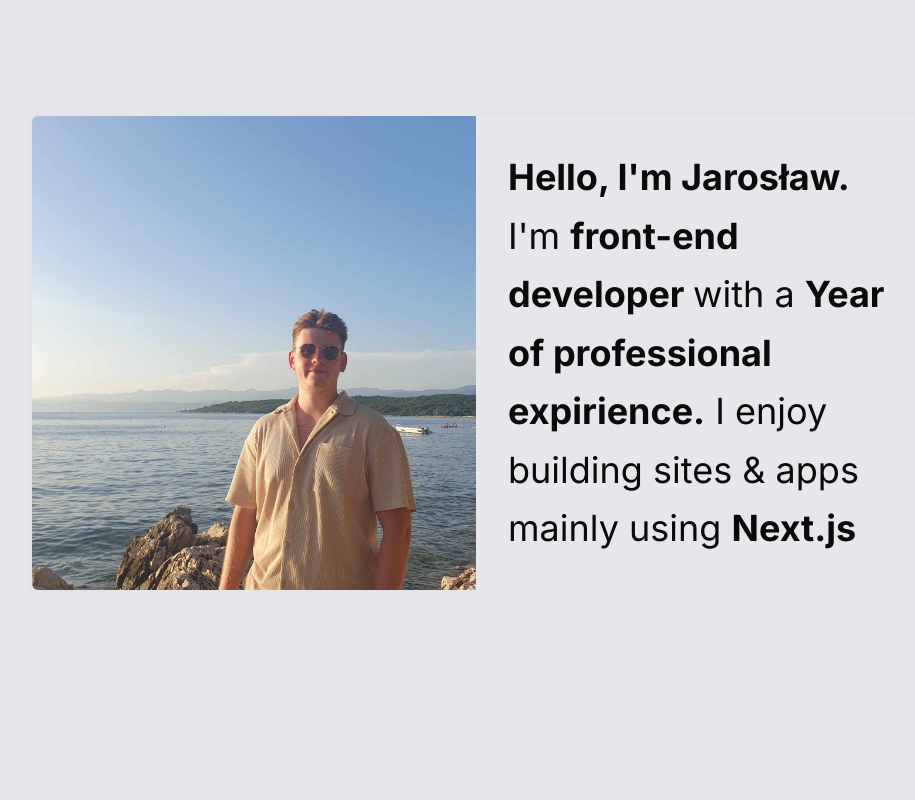
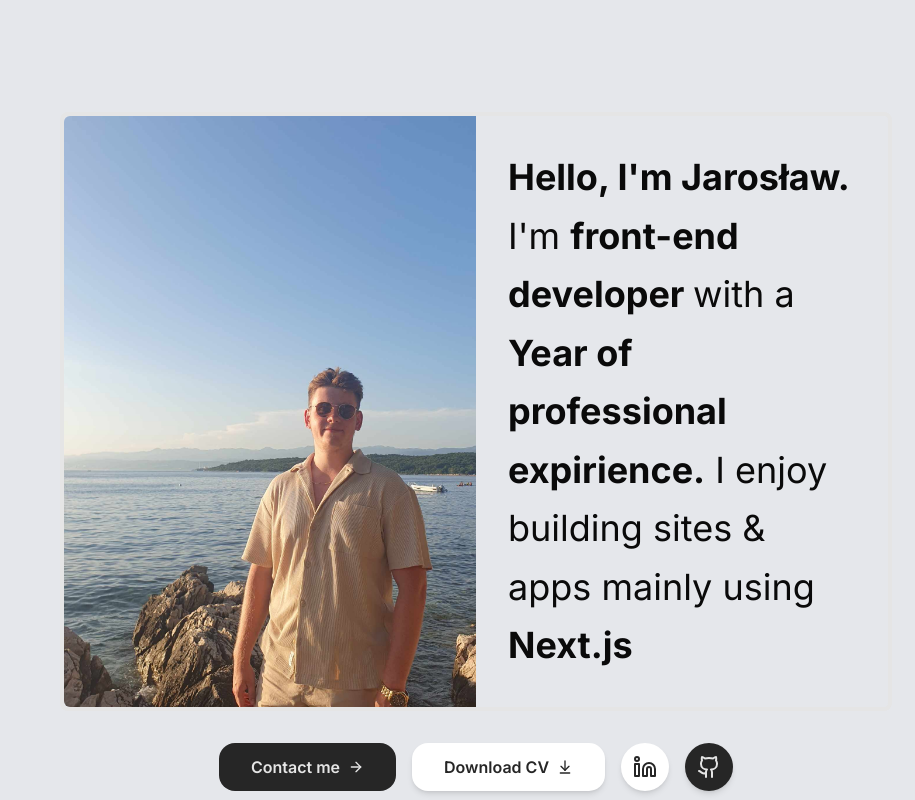
Before and after one commit to JarGad23/personal-portfolio, a Next.js app: page / in a window 1280 px wide. Shown: the whole page, without its empty margins (164-1079 px from the left). Built offline with nearby package versions, Linux system fonts and the light colour scheme.

Commit message:
Created ContactDivider

```diff
--- a/src/app/page.tsx
+++ b/src/app/page.tsx
@@ -1,9 +1,11 @@
+import { ContactDivider } from "@/components/ContactDivider";
 import { Hero } from "@/components/Hero";
 
 export default function Home() {
   return (
-    <div className="w-full h-full px-4 md:px-8 max-w-7xl mx-auto flex flex-col items-center pt-28">
+    <div className="w-full h-full px-4 md:px-8 max-w-4xl mx-auto flex flex-col items-center pt-28">
       <Hero />
+      <ContactDivider />
     </div>
   );
 }
--- /dev/null
+++ b/src/components/ContactDivider.tsx
@@ -0,0 +1,50 @@
+"use client";
+
+import { motion } from "framer-motion";
+import { ArrowDownToLine, ArrowRight, Github, Linkedin } from "lucide-react";
+
+export const ContactDivider = () => {
+  const sectionVariants = {
+    hidden: { y: 50, opacity: 0 },
+    visible: { y: 0, opacity: 1 },
+  };
+
+  return (
+    <motion.section
+      initial="hidden"
+      animate="visible"
+      variants={sectionVariants}
+      transition={{ duration: 0.5 }}
+      className="w-full my-8 flex gap-x-4 gap-y-4 justify-center items-center flex-wrap"
+    >
+      <a
+        href="#contact"
+        className="bg-neutral-800 text-neutral-200 rounded-2xl px-8 py-3 font-semibold flex items-center hover:bg-neutral-600 transition"
+      >
+        Contact me
+        <ArrowRight className="h-4 w-4 ml-2" />
+      </a>
+      <a
+        download="/downloads/cv.pdf"
+        className="cursor-pointer bg-white shadow-md text-neutral-800 rounded-2xl px-8 py-3 font-semibold flex items-center hover:bg-neutral-100 transition"
+      >
+        Download CV
+        <ArrowDownToLine className="h-4 w-4 ml-2" />
+      </a>
+      <a
+        href="https://www.linkedin.com/in/jaros%C5%82aw-gad-270a93280/"
+        target="_blank"
+        className="cursor-pointer bg-white shadow-md text-neutral-800 p-3 rounded-full hover:bg-neutral-100 transition"
+      >
+        <Linkedin />
+      </a>
+      <a
+        href="https://github.com/JarGad23"
+        target="_blank"
+        className="cursor-pointer bg-neutral-800 shadow-md text-neutral-200 p-3 rounded-full hover:bg-neutral-600 transition"
+      >
+        <Github />
+      </a>
+    </motion.section>
+  );
+};
```
